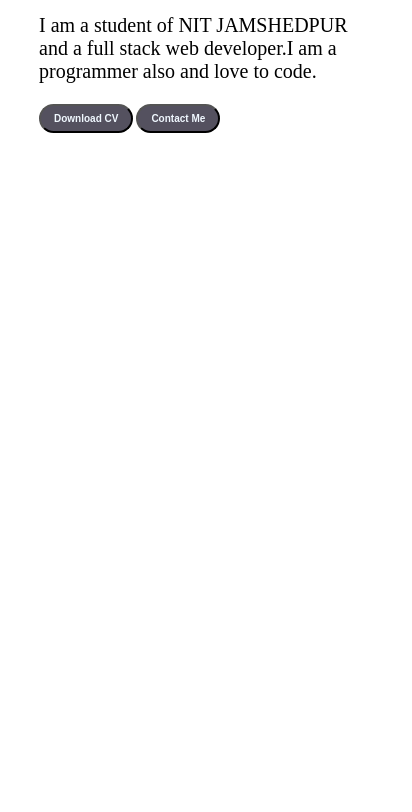
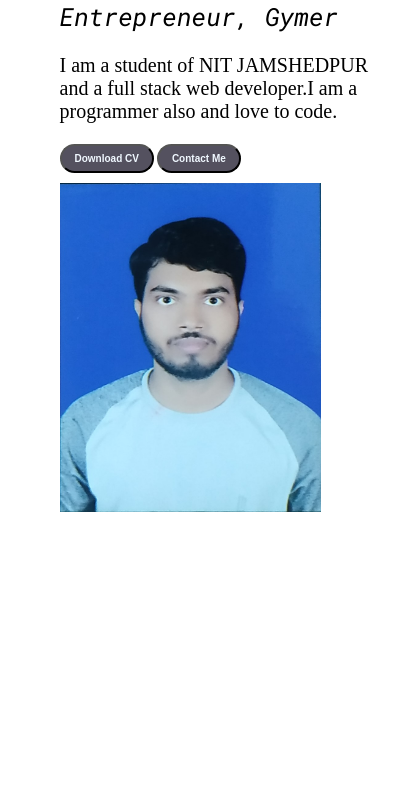
Before and after one commit to Balvantkr/Portfolio1, a plain HTML site: page index.html in a window 390 px wide. Shown: the part 290-1102 px from the top of the page, 412 px wide, since content can reach past the window. Drawn offline with Linux system fonts and the light colour scheme; a web font is replaced by a local one.

Commit message:
first commit

```diff
--- a/style.css
+++ b/style.css
@@ -352,10 +352,6 @@
         margin: auto;
     }
 
-    .devpic{
-       display: none;
-    }
-
     .devinfo{
         font-size: 10px;
     }
@@ -396,9 +392,16 @@
     .infocontainer{
         height: 58vh;
         width: 80vw;
-        margin: 44px auto;
+        padding: 40px;
+        margin-bottom: 30px;
         display: flex;
+        flex-direction: column;
         justify-content: space-around;
+    }
+
+    .devpic img{
+        width: 47vw;
+        height: 39vh;
     }
 
     .btn{
@@ -475,6 +478,11 @@
         font-size: 9px;
     }
 
+    .devpic img{
+        width: 67vw;
+        height: 39vh;
+    }
+
     .blogitem p{
         font-size: 9px;
     }
```
